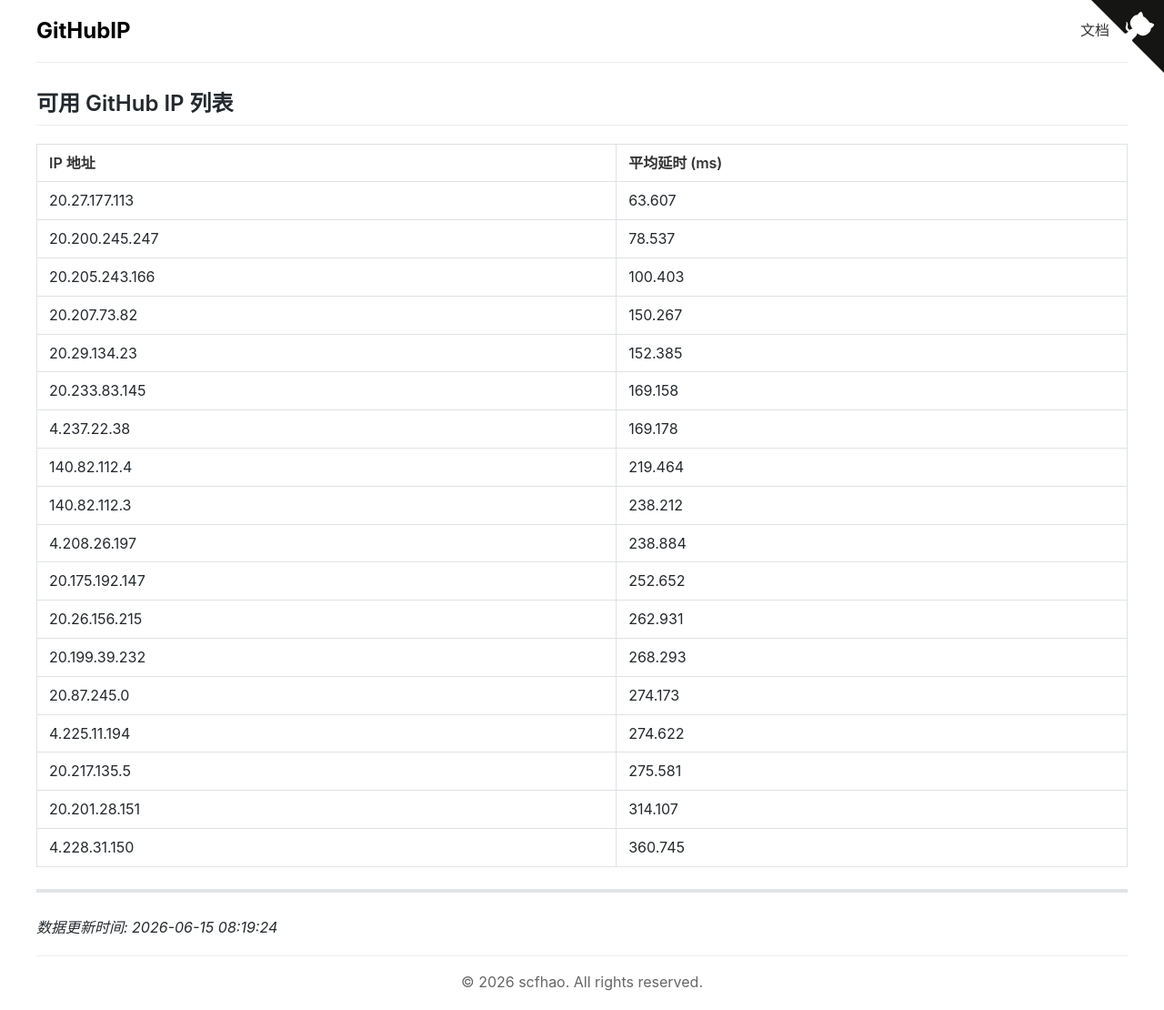
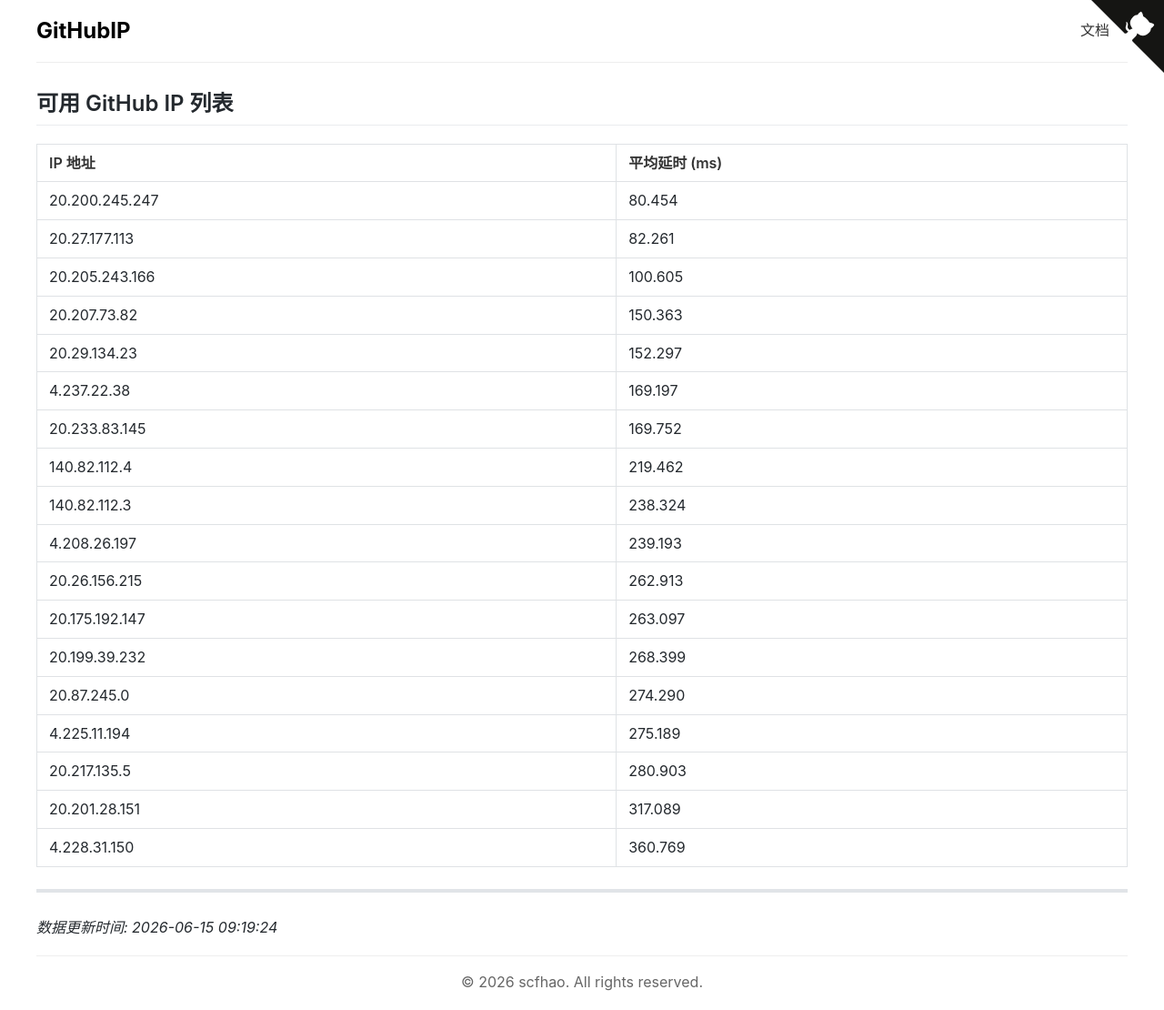
Before and after one commit to scfhao/GitHubIP, a Jekyll site: the page built from index.md, in a window 1280 px wide. Shown: the whole page at 91% size. Built offline with Jekyll 4.4.1, drawn with Linux system fonts in a browser that asks for light colours.

Commit message:
自动脚本执行 - 2026-06-15 09:19:24

```diff
--- a/index.md
+++ b/index.md
@@ -1,32 +1,32 @@
 ---
 layout: home
 title: GitHub IP 列表
-date: 2026-06-15 08:19:24
+date: 2026-06-15 09:19:24
 ---
 
 ## 可用 GitHub IP 列表
 
 | IP 地址 | 平均延时 (ms) |
 |---------|--------------|
-| 20.27.177.113 | 63.607 |
-| 20.200.245.247 | 78.537 |
-| 20.205.243.166 | 100.403 |
-| 20.207.73.82 | 150.267 |
-| 20.29.134.23 | 152.385 |
-| 20.233.83.145 | 169.158 |
-| 4.237.22.38 | 169.178 |
-| 140.82.112.4 | 219.464 |
-| 140.82.112.3 | 238.212 |
-| 4.208.26.197 | 238.884 |
-| 20.175.192.147 | 252.652 |
-| 20.26.156.215 | 262.931 |
-| 20.199.39.232 | 268.293 |
-| 20.87.245.0 | 274.173 |
-| 4.225.11.194 | 274.622 |
-| 20.217.135.5 | 275.581 |
-| 20.201.28.151 | 314.107 |
-| 4.228.31.150 | 360.745 |
+| 20.200.245.247 | 80.454 |
+| 20.27.177.113 | 82.261 |
+| 20.205.243.166 | 100.605 |
+| 20.207.73.82 | 150.363 |
+| 20.29.134.23 | 152.297 |
+| 4.237.22.38 | 169.197 |
+| 20.233.83.145 | 169.752 |
+| 140.82.112.4 | 219.462 |
+| 140.82.112.3 | 238.324 |
+| 4.208.26.197 | 239.193 |
+| 20.26.156.215 | 262.913 |
+| 20.175.192.147 | 263.097 |
+| 20.199.39.232 | 268.399 |
+| 20.87.245.0 | 274.290 |
+| 4.225.11.194 | 275.189 |
+| 20.217.135.5 | 280.903 |
+| 20.201.28.151 | 317.089 |
+| 4.228.31.150 | 360.769 |
 
 ---
 
-*数据更新时间: 2026-06-15 08:19:24*
+*数据更新时间: 2026-06-15 09:19:24*
```
